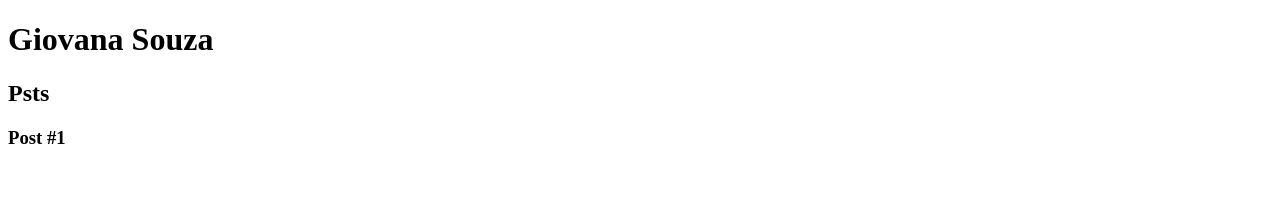
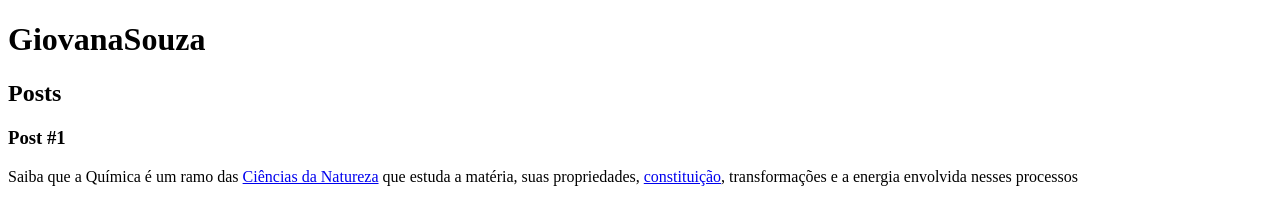
Before and after one commit to GioSP/projeto-curso-git, a plain HTML site: page index.html in a window 1280 px wide. Drawn offline with Linux system fonts and the light colour scheme.

Commit message:
codigo com imagen e texto

```diff
--- a/index.html
+++ b/index.html
@@ -2,20 +2,24 @@
 <html>
  <head>
     <meta charset="utf-8">
-    <title>Giovana Souza</title>
+    <title>GiovanaSouza</title>
 </head>
 <body>
     <header>
-         <h1>Giovana Souza</h1>
+         <h1>GiovanaSouza</h1>
     </header>
     <section>
          <header>
-              <h2>Psts</h2>
+              <h2>Posts</h2>
          </header>
          <article>
               <header>
                    <h3>Post #1</h3>
               </header>
+              <p>
+               Saiba que a Química é um ramo das <a href="https://github.com/GioSP" target="_blank">Ciências da Natureza</a> que estuda a matéria,
+               suas propriedades, <a href="mailto:giovana@email.com">constituição</a>, transformações e a energia envolvida nesses processos
+              </p>
          </article>
     </section>
     <footer></footer>
```
